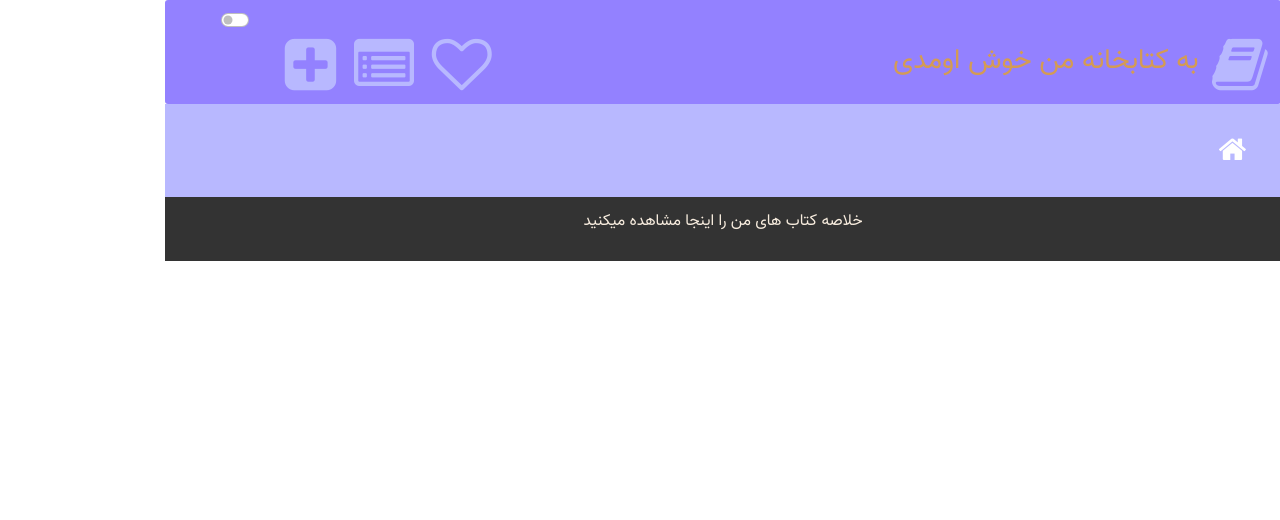
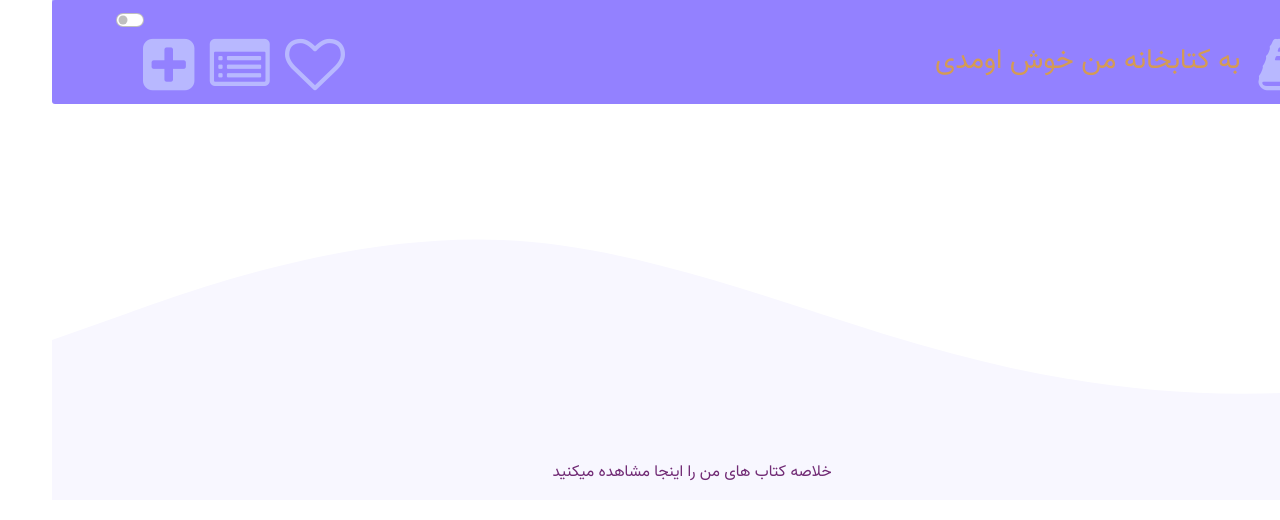
Before and after one commit to samaneh96k/myLibrary, a Next.js app: page /favorites in a window 1280 px wide. Shown: the top 520 px of the page. Built offline with nearby package versions, Linux system fonts and the light colour scheme.

Commit message:
add header position fixed

```diff
--- a/components/Layout/Index.js
+++ b/components/Layout/Index.js
@@ -16,7 +16,8 @@ const Layout = ({ children }) => {
   };
 
   return (
-    <Container>
+    <div>
+
       <div className={darkMode ? styles.titleDark : styles.title}>
    <div className={ styles.switchBlock}> <Form variant="danger">
             <Form.Check
@@ -80,7 +81,8 @@ const Layout = ({ children }) => {
             </Link>
 
         </div>
-      </div>
+        </div>
+
       <main className={darkMode ? styles.mainDark : styles.main}>
         {children}
       </main>
@@ -89,7 +91,7 @@ const Layout = ({ children }) => {
 
 
       </footer>
-    </Container>
+    </div>
   );
 };
 
--- a/components/Layout/Layout.module.css
+++ b/components/Layout/Layout.module.css
@@ -1,12 +1,20 @@
+
 
 .title{
 
     height: 13vh;
+   position:fixed;
+
+   right:0;
+   top:0;
+   left:0;
+
+    box-sizing: border-box;
     display:flex;
     background-color:var(--purpleMedium);
     justify-content: flex-start;
     align-items: center;
-    width: 100%;
+    width:100%;
     border-radius: 3px;
     flex-wrap: wrap;
     z-index:100000;
@@ -56,13 +64,14 @@
 .RightMenu{
     display:flex;
     justify-content: flex-start;
-    width: 60%;
+    width: 70%;
     align-items: center;
 }
 .leftMenu{
+    box-sizing: border-box;
     display:flex;
     justify-content: center;
-    width: 40%;
+    width: 30%;
     align-items: center;
 
 }
@@ -84,12 +93,15 @@
     background-color:var(--purple);
 }
 .footer{
-    align-items: center;
+    background-image: url(../../public/assets/images/FOOTER.svg);
+    background-size:cover;
+    width: 100%;
+    align-items: flex-end;
     justify-content: center;
-    background-color:var( --black);
-    height: 8vh;
+    background-repeat: no-repeat;
+    height: 50vh;
     display:flex;
-    color:#F7ECDE;
+    color:var(--purple);
 
 }
 .footerDark{
@@ -200,6 +212,7 @@
     color:var(--light);
     font-size:8px;
 
+    width: 100%;
 }
 .footerDark{
     align-items: center;
@@ -209,6 +222,7 @@
     display:flex;
     color:var(--orange);
     font-size:8px;
+    width: 100%;
 }
 
 }
@@ -310,7 +324,7 @@
     display:flex;
     color:var(--light);
     font-size:8px;
-
+    width: 100%;
 }
 .footerDark{
     align-items: center;
@@ -320,6 +334,8 @@
     display:flex;
     color:var(--orange);
     font-size:8px;
+
+    width: 100%;
 }
 
 }
```
Also changed, not shown: components/Header/Header.module.css (+10 -8 lines), public/assets/images/FOOTER.svg (added).
